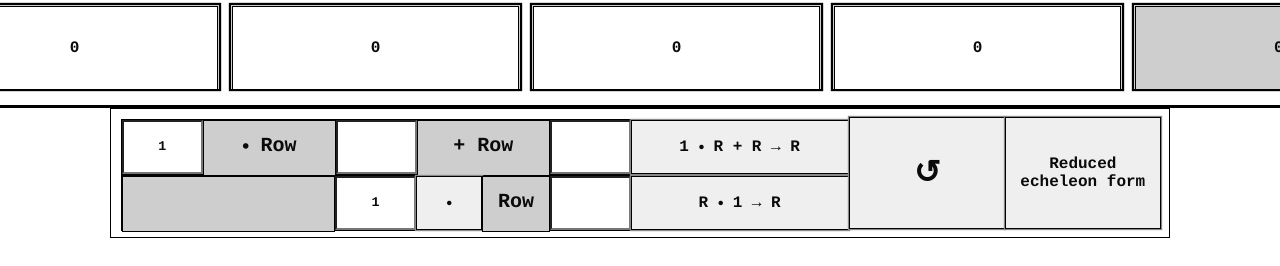
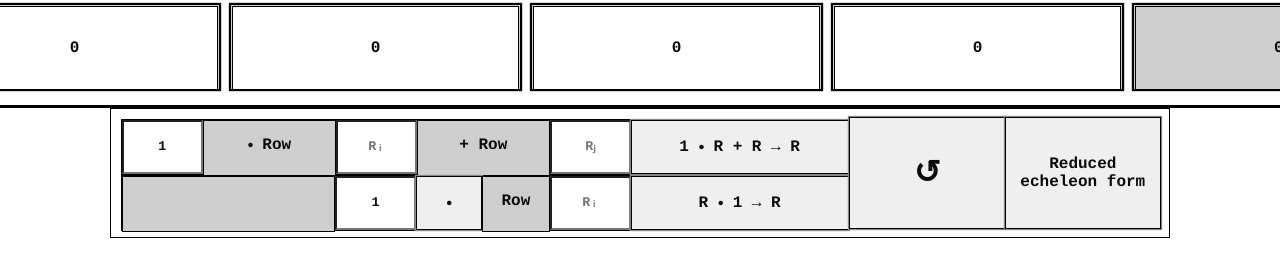
Before and after one commit to everett-lee/GaussCalculator, a React (Create React App) app: page / in a window 1280 px wide. Shown: the part 531-797 px from the top of the page. Built offline with nearby package versions, Linux system fonts and the light colour scheme.

Commit message:
begin adding top row

```diff
--- a/public/style.css
+++ b/public/style.css
@@ -157,10 +157,10 @@
   border: #000000 1px solid;
   width: 5%;
   height: 100%;
-  font-size: 1.25em;
+  font-size: 1em;
   text-align: center;
   vertical-align: middle;
-  line-height: 2.5em;
+  line-height: 3em;
   flex-grow:1;
 }
 
--- a/src/components/App.js
+++ b/src/components/App.js
@@ -10,7 +10,7 @@ function App() {
 
   const historyContext = useContext(HistoryContext); // stores history of past states
 
-  const [dimensions, setDimensions] = useState(startDimensions); // dimension of array (nXm)
+  const [dimensions, setDimensions] = useState(startDimensions); // dimension of array (mXn)
   const [m, setM] = useState('');
   const [n, setN] = useState('');
   const [matrix, setMatrix] = useState(zeroMatrix); // the matrix represented as a 1D array
--- a/src/components/functioncontainer/FcontainerBottom.js
+++ b/src/components/functioncontainer/FcontainerBottom.js
@@ -76,7 +76,8 @@ function FcontainerBottom(props) {
             <div className="fDiv"> Row </div>
             <TextInput className='fInput' f={setR1} val={R1}
                 inputTest={props.rowRangeTest} number={true}
-                testId={'R1ValueBottom'} />
+                testId={'R1ValueBottom'}
+                placeholder={'Rᵢ'} />
             <Button className='fButton'
                 name={`R${R1} ${operation} ${R1Scale} → R${R1}`}
                 testId={"rowScaleButton"}
--- a/src/components/functioncontainer/FcontainerTop.js
+++ b/src/components/functioncontainer/FcontainerTop.js
@@ -70,11 +70,12 @@ function FcontainerTop(props) {
             <div className='fDiv'> 🞄 Row </div>
             <TextInput className='fInput' f={setR1} val={R1}
                 inputTest={inputRowTest} number={true}
-                testId={'R1ValueTop'} />
+                testId={'R1ValueTop'} placeholder={'Rᵢ'} />
+
             <div className='fDiv'> &#43; Row </div>
             <TextInput className='fInput' f={setR2} val={R2}
                 inputTest={inputRowTest} number={true}
-                testId={'R2ValueTop'} />
+                testId={'R2ValueTop'} placeholder={'Rⱼ'} />
             <Button className='fButton'
                 name={`${R1Scale} 🞄 R${R1} + R${R2} → R${R2}`} f={performRowAddition}
                 testId={"rowAdditionButton"} />
```
